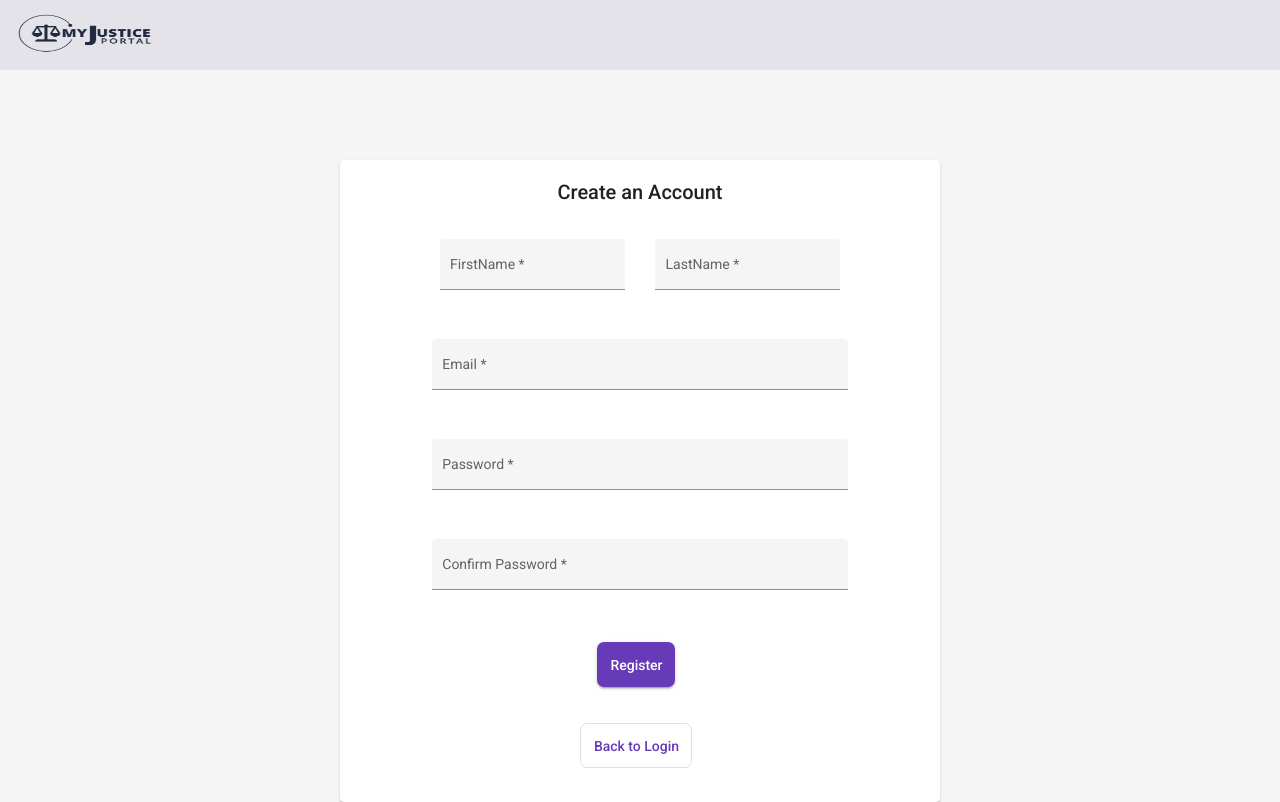
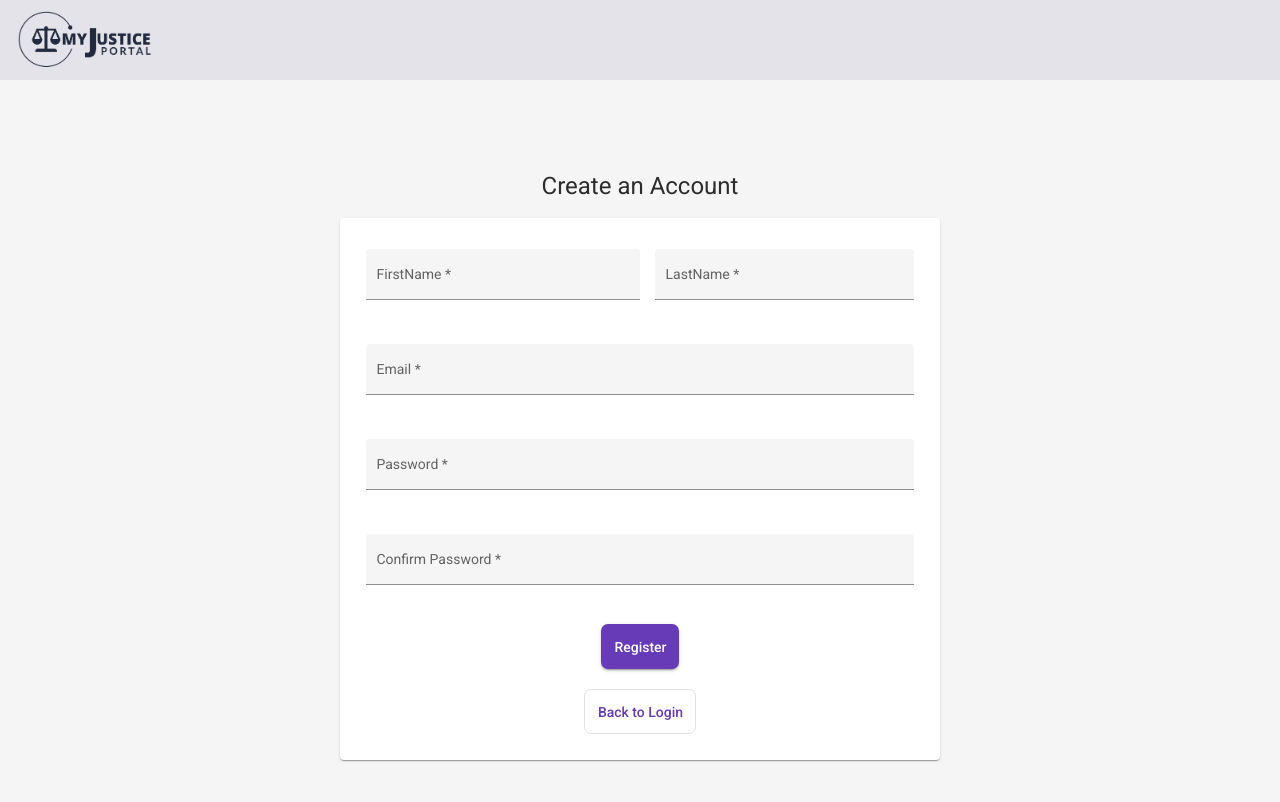
Before and after one commit to Piyush696/myjusticeportal-ui, an Angular app: page /register in a window 1280 px wide. Built offline with nearby package versions, Linux system fonts and the light colour scheme.

Commit message:
logo size fixed & log regis ui fixed

```diff
--- a/src/app/pages/login/login.component.css
+++ b/src/app/pages/login/login.component.css
@@ -6,7 +6,7 @@
 }
 
 .header {
-  height: 70px;
+  height: 80px;
   background: #e4e3e9;
 }
 
@@ -19,9 +19,8 @@
 
 .logo {
   width: 150px;
-  height: 60px;
   margin-left: 20px;
-  margin-top: 7px;
+  margin-bottom: 3px;
 }
 
 .btn-group {
@@ -46,9 +45,17 @@
 }
 
 .mat-forms-fields {
-  width: 65%;
-  padding-top: 40px;
-  padding-bottom: 5px;
+  width: 100%;
+  padding: 2px 10px 3px 10px;
+}
+
+.text-danger {
+  font-size: 13px;
+}
+
+.btn-group {
+  display: flex;
+  justify-content: space-between;
 }
 
 .button-row .mat-button-base {
--- a/src/app/pages/login/login.component.html
+++ b/src/app/pages/login/login.component.html
@@ -3,8 +3,8 @@
 </div>
 <div class="login-container">
     <div class="matCard">
+        <h1 class="text-center">Welcome to My Justice Portal!</h1>
         <mat-card>
-            <h2 class="text-center">Welcome to My Justice Portal!</h2>
             <div class="col-md-12" class="input-container">
                 <mat-form-field appearance="fill" class="mat-forms-fields">
                     <mat-label>Enter your email</mat-label>
--- a/src/app/pages/registration/registration.component.css
+++ b/src/app/pages/registration/registration.component.css
@@ -10,7 +10,7 @@
 }
 
 .header {
-  height: 70px;
+  height: 80px;
   background: #e4e3e9;
 }
 
@@ -21,11 +21,12 @@
   padding: 10px;
 }
 
+
+
 .logo {
   width: 150px;
-  height: 60px;
   margin-left: 10px;
-  margin-top: 7px;
+  margin-bottom: 3px;
 }
 
 .form-fields {
@@ -33,13 +34,16 @@
 }
 
 .mat-forms-fields {
-  width: 76%;
-  padding-top: 40px;
-  padding-bottom: 5px;
+  width: 100%;
 }
 
-.button-row .mat-button-base {
-  margin: 8px 8px 8px 0;
+.text-danger {
+  font-size: 13px;
+}
+
+
+.full-width {
+  padding-right: 0px;
 }
 
 .btn-padding {
@@ -50,4 +54,5 @@
 .input-name {
   display: flex;
   flex-direction: row-reverse;
+  padding: 0px;
 }
--- a/src/app/pages/registration/registration.component.html
+++ b/src/app/pages/registration/registration.component.html
@@ -3,8 +3,8 @@
 </div>
 <div class="register-container">
     <div class="matCard">
+        <h1 class="text-center">Create an Account</h1>
         <mat-card>
-            <h2 class="text-center">Create an Account</h2>
             <div class="col-md-12" class="input-container">
                 <div class="col-md-6 input-name">
                     <mat-form-field appearance="fill" class="mat-forms-fields form-fields">
@@ -19,7 +19,7 @@
                         </mat-error>
                     </mat-form-field>
                 </div>
-                <div class="col-md-6">
+                <div class="col-md-6" style="padding-right: 0;">
                     <mat-form-field appearance="fill" class="mat-forms-fields form-fields">
                         <mat-label>LastName</mat-label>
                         <input matInput placeholder="Last Name" [formControl]="registrationForm.controls['lastName']"
```
